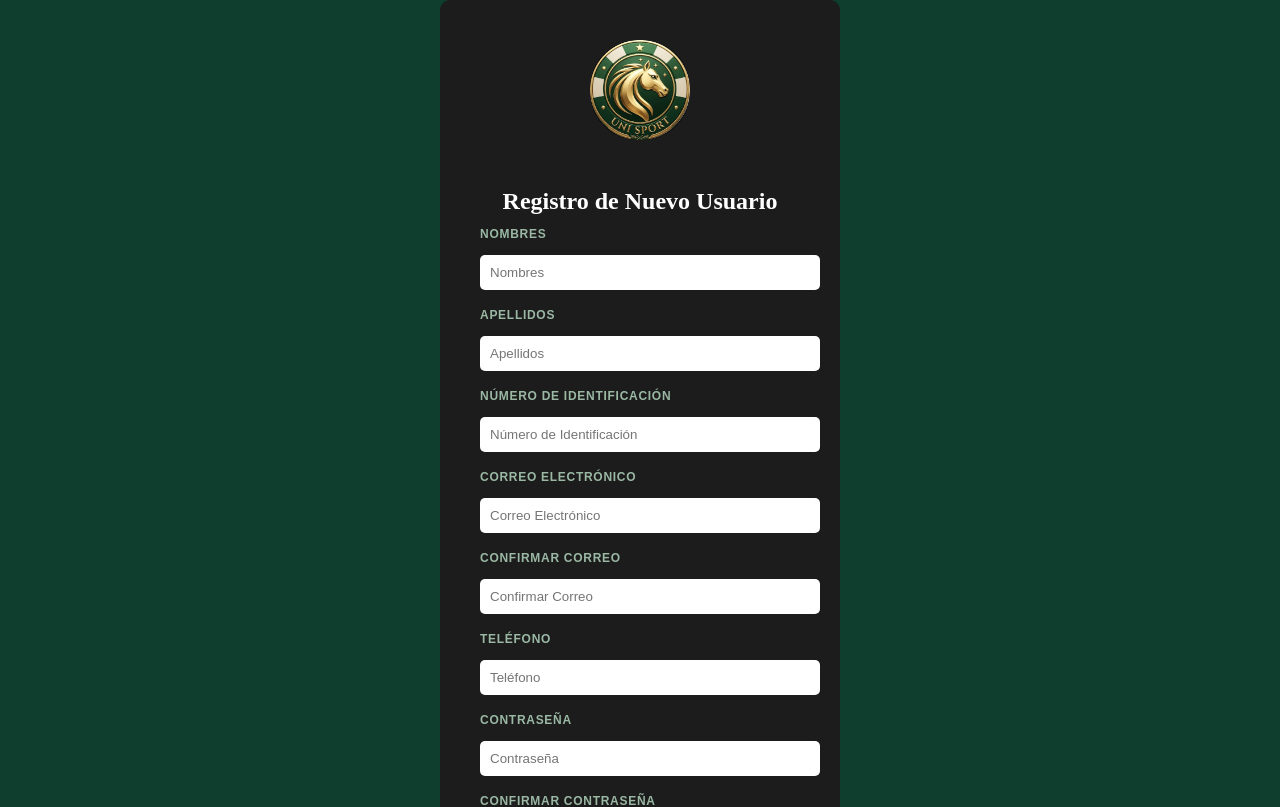
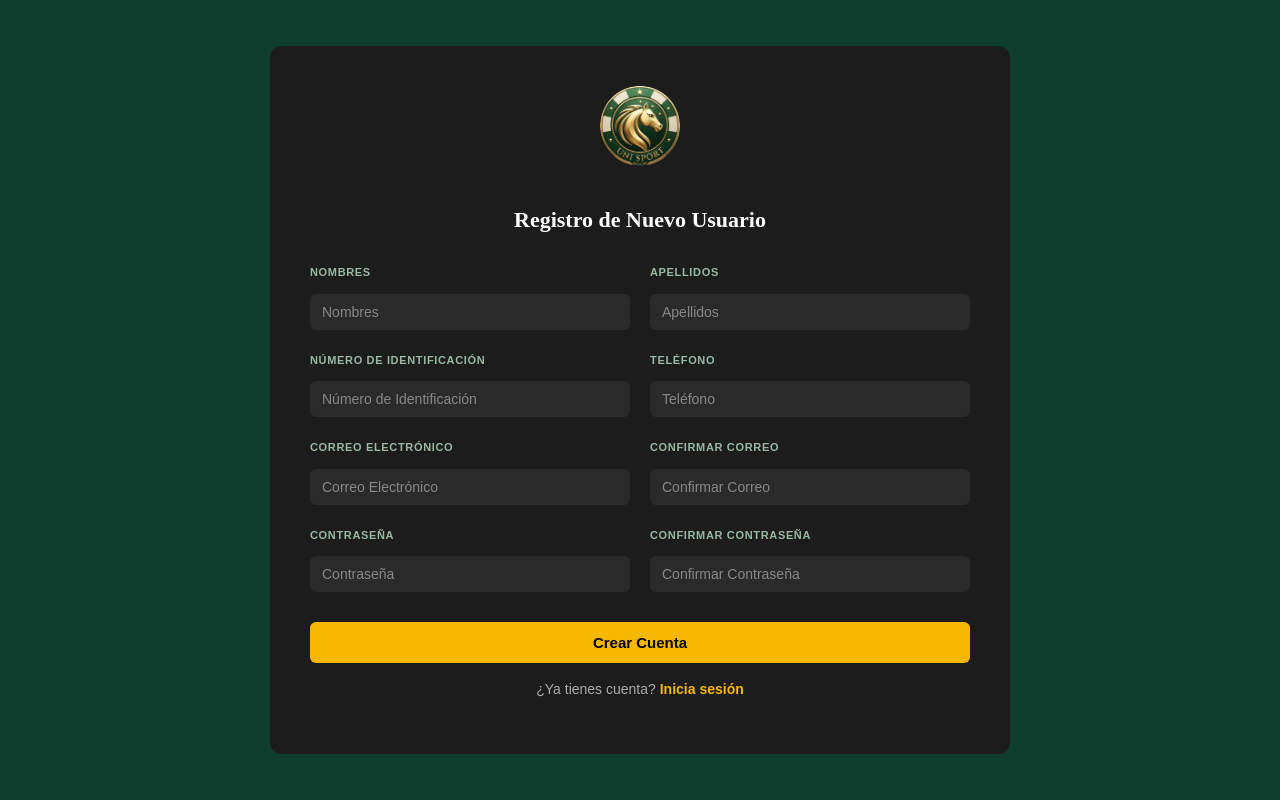
Before and after one commit to iNothingAtAll/uni-sport, a React (Vite) app in the folder Front/: page /Registro in a window 1280 px wide. Shown: the top 807 px of the page. Built offline with nearby package versions, Linux system fonts and the light colour scheme.

Commit message:
Mejora diseño del formulario de registro en dos columnas

```diff
--- a/Front/src/Components/RegisterForm.tsx
+++ b/Front/src/Components/RegisterForm.tsx
@@ -78,46 +78,65 @@ function RegisterForm() {
             <h2>Registro de Nuevo Usuario</h2>
 
             <form onSubmit={handleSubmit}>
+                <div className="register-grid">
 
+                    <div className="register-field">
                         <label className="register-label">Nombres</label>
                         <input type="text" name="nombres" placeholder="Nombres"
                             value={form.nombres} onChange={handleChange} />
                         {errors.nombres && <span className="register-error">{errors.nombres}</span>}
+                    </div>
 
+                    <div className="register-field">
                         <label className="register-label">Apellidos</label>
                         <input type="text" name="apellidos" placeholder="Apellidos"
                             value={form.apellidos} onChange={handleChange} />
                         {errors.apellidos && <span className="register-error">{errors.apellidos}</span>}
+                    </div>
 
+                    <div className="register-field">
                         <label className="register-label">Número de Identificación</label>
                         <input type="text" name="identificacion" placeholder="Número de Identificación"
                             value={form.identificacion} onChange={handleChange} />
                         {errors.identificacion && <span className="register-error">{errors.identificacion}</span>}
+                    </div>
 
+                    <div className="register-field">
+                        <label className="register-label">Teléfono</label>
+                        <input type="text" name="telefono" placeholder="Teléfono"
+                            value={form.telefono} onChange={handleChange} />
+                        {errors.telefono && <span className="register-error">{errors.telefono}</span>}
+                    </div>
+
+                    <div className="register-field">
                         <label className="register-label">Correo Electrónico</label>
                         <input type="email" name="correo" placeholder="Correo Electrónico"
                             value={form.correo} onChange={handleChange} />
                         {errors.correo && <span className="register-error">{errors.correo}</span>}
+                    </div>
 
+                    <div className="register-field">
                         <label className="register-label">Confirmar Correo</label>
                         <input type="email" name="confirmarCorreo" placeholder="Confirmar Correo"
                             value={form.confirmarCorreo} onChange={handleChange} />
                         {errors.confirmarCorreo && <span className="register-error">{errors.confirmarCorreo}</span>}
+                    </div>
 
-                <label className="register-label">Teléfono</label>
-                <input type="text" name="telefono" placeholder="Teléfono"
-                    value={form.telefono} onChange={handleChange} />
-                {errors.telefono && <span className="register-error">{errors.telefono}</span>}
-
+                    <div className="register-field">
                         <label className="register-label">Contraseña</label>
                         <input type="password" name="password" placeholder="Contraseña"
                             value={form.password} onChange={handleChange} />
                         {errors.password && <span className="register-error">{errors.password}</span>}
+                    </div>
 
+                    <div className="register-field">
                         <label className="register-label">Confirmar Contraseña</label>
                         <input type="password" name="confirmarPassword" placeholder="Confirmar Contraseña"
                             value={form.confirmarPassword} onChange={handleChange} />
                         {errors.confirmarPassword && <span className="register-error">{errors.confirmarPassword}</span>}
+                    </div>
+
+                </div>
 
                 <button type="submit">Crear Cuenta</button>
 
--- a/Front/src/Components/Registro.css
+++ b/Front/src/Components/Registro.css
@@ -9,41 +9,81 @@
 .register-container {
     background: #1c1c1c;
     padding: 40px;
-    border-radius: 10px;
-    width: 320px;
+    border-radius: 12px;
+    width: 660px;
     text-align: center;
 }
 
 .register-container h2 {
     color: #ffffff;
-    font-size: 24px;
+    font-size: 22px;
     font-family: auto;
-    margin-bottom: 4px;
+    margin-bottom: 20px;
 }
 
-.register-container img {
-    width: 100px;
-    margin-bottom: 16px;
+.register-container img.logo {
+    width: 80px;
+    margin-bottom: 12px;
     border-radius: 48%;
 }
 
+.register-grid {
+    display: grid;
+    grid-template-columns: 1fr 1fr;
+    gap: 4px 20px;
+    text-align: left;
+}
+
+.register-field {
+    display: flex;
+    flex-direction: column;
+}
+
 .register-label {
-    display: block;
-    text-align: left;
     color: #9ab8a4;
-    font-size: 12px;
+    font-size: 11px;
     font-weight: 700;
     text-transform: uppercase;
     letter-spacing: 0.06em;
-    margin: 6px 0 2px 0;
+    margin: 8px 0 3px 0;
+}
+
+.register-container input {
+    width: 100%;
+    padding: 10px 12px;
+    border-radius: 6px;
+    border: none;
+    background: #2a2a2a;
+    color: #ffffff;
+    font-size: 14px;
+    box-sizing: border-box;
+}
+
+.register-container input::placeholder {
+    color: #888;
 }
 
 .register-error {
-    display: block;
-    text-align: left;
     color: #f44336;
     font-size: 11px;
-    margin: -4px 0 4px 0;
+    margin-top: 2px;
+}
+
+.register-container button {
+    width: 100%;
+    padding: 12px;
+    background: #f5b700;
+    border: none;
+    border-radius: 6px;
+    cursor: pointer;
+    font-weight: bold;
+    font-size: 15px;
+    margin-top: 20px;
+    color: #000;
+}
+
+.register-container button:hover {
+    background: #d4a000;
 }
 
 .register-link {
@@ -57,9 +97,3 @@
     cursor: pointer;
     font-weight: bold;
 }
-
-.logo {
-    width: 100px;
-    margin-bottom: 16px;
-    border-radius: 48%;
-}
```
Lines whose indentation alone changed are shown as unchanged.
